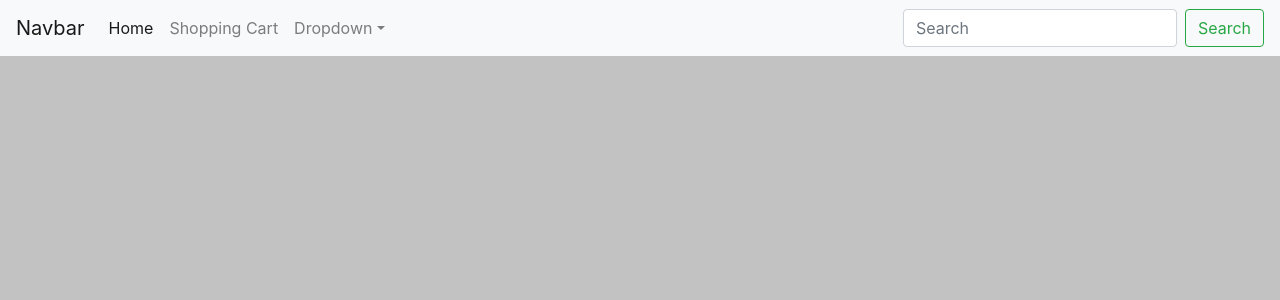
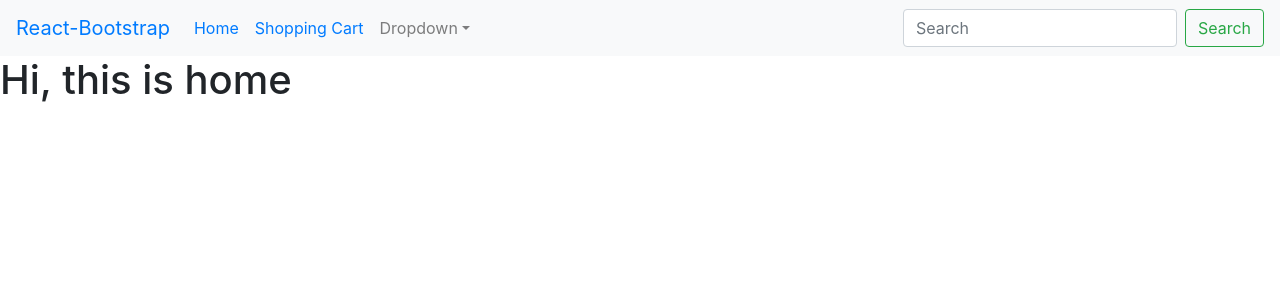
Before and after one commit to ayodejii/e-mart-webapp, a React (Create React App) app: page /home in a window 1280 px wide. Shown: the top 300 px of the page. Built offline with nearby package versions, Linux system fonts and the light colour scheme.

Commit message:
installed react bootstrap and redid the routes

```diff
--- a/package.json
+++ b/package.json
@@ -8,6 +8,7 @@
     "@testing-library/user-event": "^12.1.10",
     "bootstrap": "^4.1.3",
     "react": "^17.0.1",
+    "react-bootstrap": "^1.4.0",
     "react-dom": "^17.0.1",
     "react-router-dom": "^5.2.0",
     "react-scripts": "4.0.0",
--- a/public/index.html
+++ b/public/index.html
@@ -26,7 +26,7 @@
     -->
     <title>React App</title>
   </head>
-  <body style="background-color: #c2c2c2;">
+  <body>
     <noscript>You need to enable JavaScript to run this app.</noscript>
     <div id="root"></div>
     <!--
--- a/src/App.js
+++ b/src/App.js
@@ -3,8 +3,8 @@ import React, { useState } from 'react';
 import './App.css';
 import Container from './components/container';
 import Home from './components/home';
-import NavBar from './components/navbar';
-import {Link, Switch, Route, BrowserRouter} from 'react-router-dom'
+import NavBarRx from './components/navbar';
+// import {Link, Switch, Route, BrowserRouter} from 'react-router-dom'
 
 function App() {
   const [state, setState] = useState({
@@ -20,7 +20,7 @@ function App() {
 
   return (
     <>
-    <NavBar />
+    <NavBarRx />
     <Container />
     </>
 
--- a/src/components/checkout.jsx
+++ b/src/components/checkout.jsx
@@ -7,3 +7,4 @@ class Checkout extends Component{
         )
     }
 }
+export default Checkout
--- a/src/components/home.jsx
+++ b/src/components/home.jsx
@@ -5,7 +5,7 @@ class Home extends Component
 
     render(){
         return (
-            <h1>Hi</h1>
+            <h1 >Hi, this is home</h1>
 
         )
     }
--- a/src/components/navbar.jsx
+++ b/src/components/navbar.jsx
@@ -1,42 +1,41 @@
 import React, { Component } from 'react';
-import {Link, Route, BrowserRouter} from 'react-router-dom'
+import {Link, Route, BrowserRouter, Switch} from 'react-router-dom'
 import Home from './home'
 import ShoppingCart from './shopping-cart'
-class NavBar extends Component {
+import {FormControl, Form, Button, Nav, NavDropdown, Navbar} from 'react-bootstrap'
+
+class NavBarRx extends Component {
     render(){
 
         return(
             <BrowserRouter>
-            <nav className="navbar navbar-expand-md navbar-light bg-light fixed-top">
-                <a className="navbar-brand" href="#">Navbar</a>
-                <button className="navbar-toggler" type="button" data-toggle="collapse" data-target="#navbarsExampleDefault" aria-controls="navbarsExampleDefault" aria-expanded="false" aria-label="Toggle navigation">
-                    <span className="navbar-toggler-icon"></span>
-                </button>
-                <div className="collapse navbar-collapse" id="navbarsExampleDefault">
-                    <ul className="navbar-nav mr-auto">
-                    <li className="nav-item active">
-                        <Link className="nav-link" to='/'>Home</Link>
-                    </li>
-                    <li className="nav-item">
-                        <Link className="nav-link" to='/shopping-cart'>Shopping Cart</Link>
-                    </li>
-                    <li className="nav-item dropdown">
-                        <a className="nav-link dropdown-toggle" href="http://example.com" id="dropdown01" data-toggle="dropdown" aria-haspopup="true" aria-expanded="false">Dropdown</a>
-                        <div className="dropdown-menu" aria-labelledby="dropdown01">
-                        <a className="dropdown-item" href="#">Action</a>
-                        <a className="dropdown-item" href="#">Another action</a>
-                        <a className="dropdown-item" href="#">Something else here</a>
-                        </div>
-                    </li>
-                </ul>
-            <form className="form-inline my-2 my-lg-0">
-            <input className="form-control mr-sm-2" type="text" placeholder="Search" aria-label="Search"/>
-            <button className="btn btn-outline-success my-2 my-sm-0" type="submit">Search</button>
-            </form>
-      </div>
-    </nav>
-    <Route path="/" component={Home} />
+            <Navbar bg="light" expand="lg">
+            <Navbar.Brand><Link to="/">React-Bootstrap</Link></Navbar.Brand>
+            <Navbar.Toggle aria-controls="basic-navbar-nav" />
+            <Navbar.Collapse id="basic-navbar-nav">
+                <Nav className="mr-auto">
+                <Nav.Link><Link to="/home">Home</Link></Nav.Link>
+                <Nav.Link><Link to="/shopping-cart">Shopping Cart</Link></Nav.Link>
+                <NavDropdown title="Dropdown" id="basic-nav-dropdown">
+                    <NavDropdown.Item href="#action/3.1">Action</NavDropdown.Item>
+                    <NavDropdown.Item href="#action/3.2">Another action</NavDropdown.Item>
+                    <NavDropdown.Item href="#action/3.3">Something</NavDropdown.Item>
+                    <NavDropdown.Divider />
+                    <NavDropdown.Item href="#action/3.4">Separated link</NavDropdown.Item>
+                </NavDropdown>
+                </Nav>
+                <Form inline>
+                <FormControl type="text" placeholder="Search" className="mr-sm-2" />
+                <Button variant="outline-success">Search</Button>
+                </Form>
+            </Navbar.Collapse>
+            </Navbar>
+    <Switch>
+    <Route exact path="/" />
+    <Route exact path="/home" component={Home} />
     <Route path="/shopping-cart" component={ShoppingCart} />
+
+    </Switch>
 
     </BrowserRouter>
         )
@@ -44,4 +43,4 @@ class NavBar extends Component {
 }
 
 
-export default NavBar
+export default NavBarRx
--- a/src/components/shopping-cart.jsx
+++ b/src/components/shopping-cart.jsx
@@ -5,7 +5,9 @@ class ShoppingCart extends Component{
 
     render(){
         return(
+            <div>
             <h1>HEY</h1>
+            </div>
         )
     }
 }
```
Also changed, not shown: 1 other file (tests, documents, lock files or other folders).
